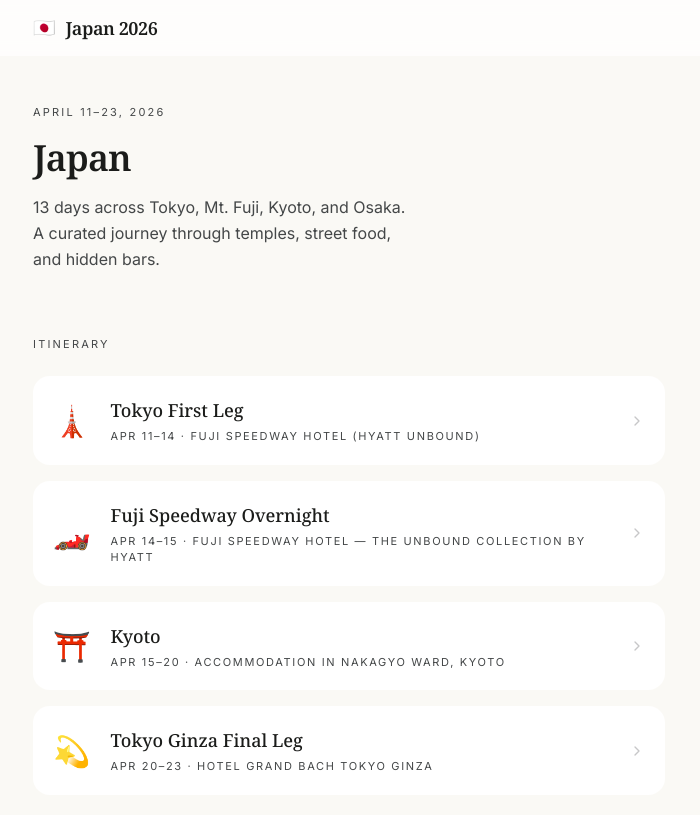
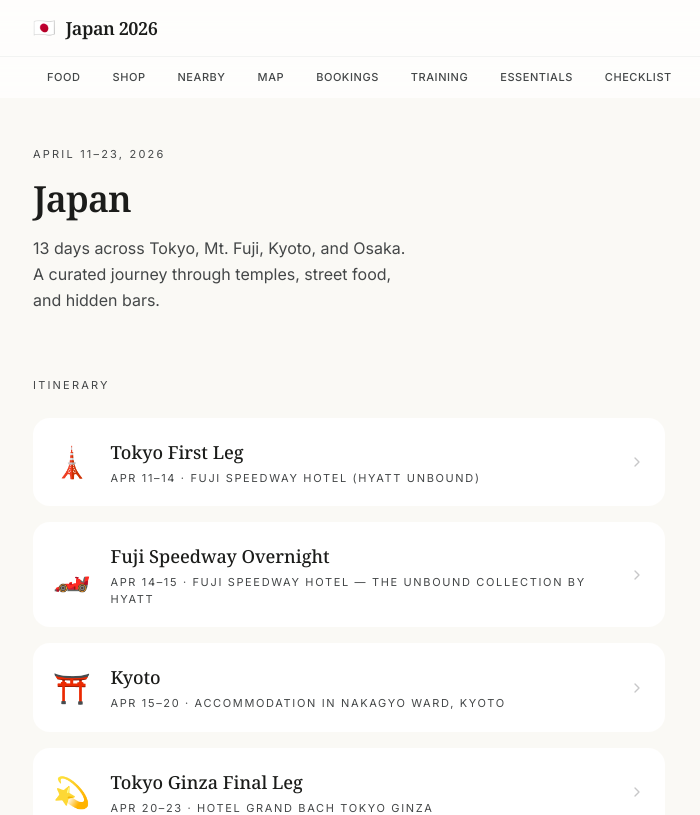
Before and after one commit to kingKaiser92/japan-trip-2026, a Next.js app: page / in a window 1280 px wide. Shown: the top 815 px of the page, without its empty margins (291-991 px from the left). Built offline with nearby package versions, Linux system fonts and the light colour scheme.

Commit message:
Add desktop navigation bar to header
Shows pill-style nav links for all pages on md+ screens, with
cherry highlight on active page. Mobile still uses bottom nav.

Co-Authored-By: Claude Opus 4.6 <noreply@anthropic.com>

```diff
--- a/src/components/layout/Header.tsx
+++ b/src/components/layout/Header.tsx
@@ -1,11 +1,25 @@
 "use client";
 
 import Link from "next/link";
+import { usePathname } from "next/navigation";
 import { useCurrentDay } from "@/hooks/useCurrentDay";
 import { days } from "@/data/days";
 import { legs } from "@/data/legs";
+import { cn } from "@/lib/utils";
+
+const desktopNav = [
+  { href: "/food", label: "Food" },
+  { href: "/shopping", label: "Shop" },
+  { href: "/nearby", label: "Nearby" },
+  { href: "/map", label: "Map" },
+  { href: "/bookings", label: "Bookings" },
+  { href: "/training", label: "Training" },
+  { href: "/essentials", label: "Essentials" },
+  { href: "/checklist", label: "Checklist" },
+];
 
 export function Header() {
+  const pathname = usePathname();
   const currentDay = useCurrentDay();
   const day = currentDay ? days.find((d) => d.dayNumber === currentDay) : null;
   const leg = day ? legs.find((l) => l.slug === day.legSlug) : null;
@@ -32,6 +46,29 @@ export function Header() {
           </Link>
         )}
       </div>
+
+      {/* Desktop nav — hidden on mobile (mobile uses MobileNav) */}
+      <nav className="hidden md:block border-t border-outline-variant/20">
+        <div className="mx-auto flex max-w-2xl items-center gap-1 overflow-x-auto px-5 py-1.5">
+          {desktopNav.map((item) => {
+            const isActive = pathname === item.href;
+            return (
+              <Link
+                key={item.href}
+                href={item.href}
+                className={cn(
+                  "rounded-full px-3.5 py-1.5 text-[11px] font-medium uppercase tracking-wider transition-all duration-400 whitespace-nowrap",
+                  isActive
+                    ? "bg-cherry-fixed text-cherry-dark"
+                    : "text-on-surface-variant hover:bg-surface-container-high"
+                )}
+              >
+                {item.label}
+              </Link>
+            );
+          })}
+        </div>
+      </nav>
     </header>
   );
 }
```
